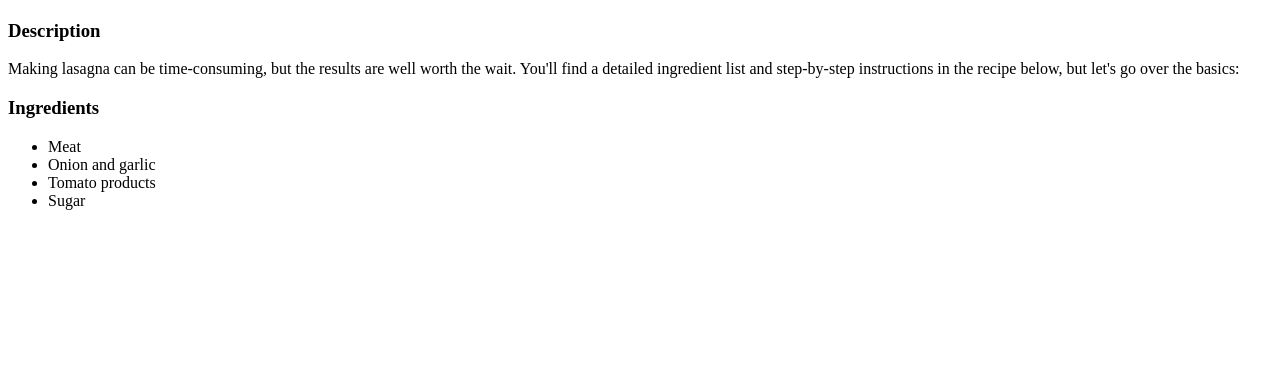
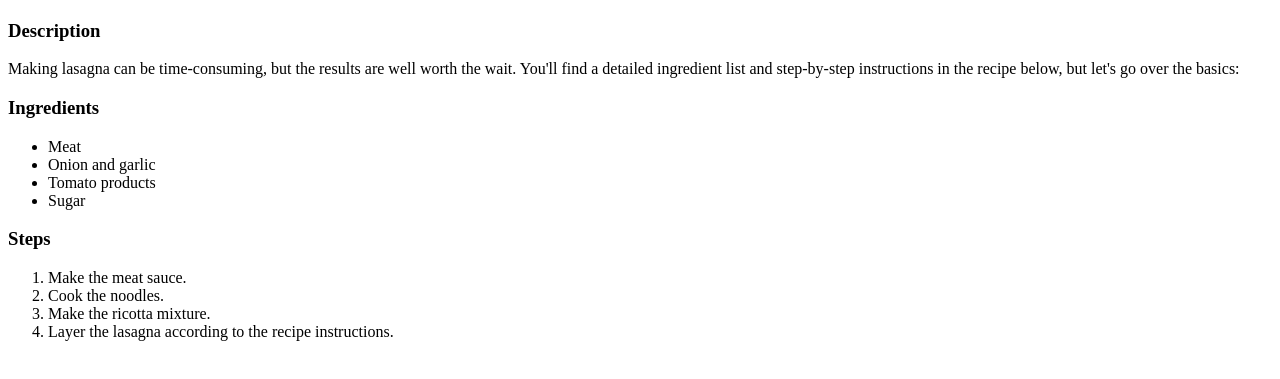
Before and after one commit to guitarorangedog/odin-recipes, a plain HTML site: page recipes/lasagna.html in a window 1280 px wide. Shown: the part 99-478 px from the top of the page. Drawn offline with Linux system fonts and the light colour scheme.

Commit message:
Added steps

```diff
--- a/recipes/lasagna.html
+++ b/recipes/lasagna.html
@@ -20,5 +20,12 @@
             <li>Tomato products</li>
             <li>Sugar</li>
         </ul>
+        <h3>Steps</h3>
+        <ol>
+            <li>Make the meat sauce.</li>
+            <li>Cook the noodles.</li>
+            <li>Make the ricotta mixture.</li>
+            <li>Layer the lasagna according to the recipe instructions.</li>
+        </ol>
     </body>
 </html>
```
